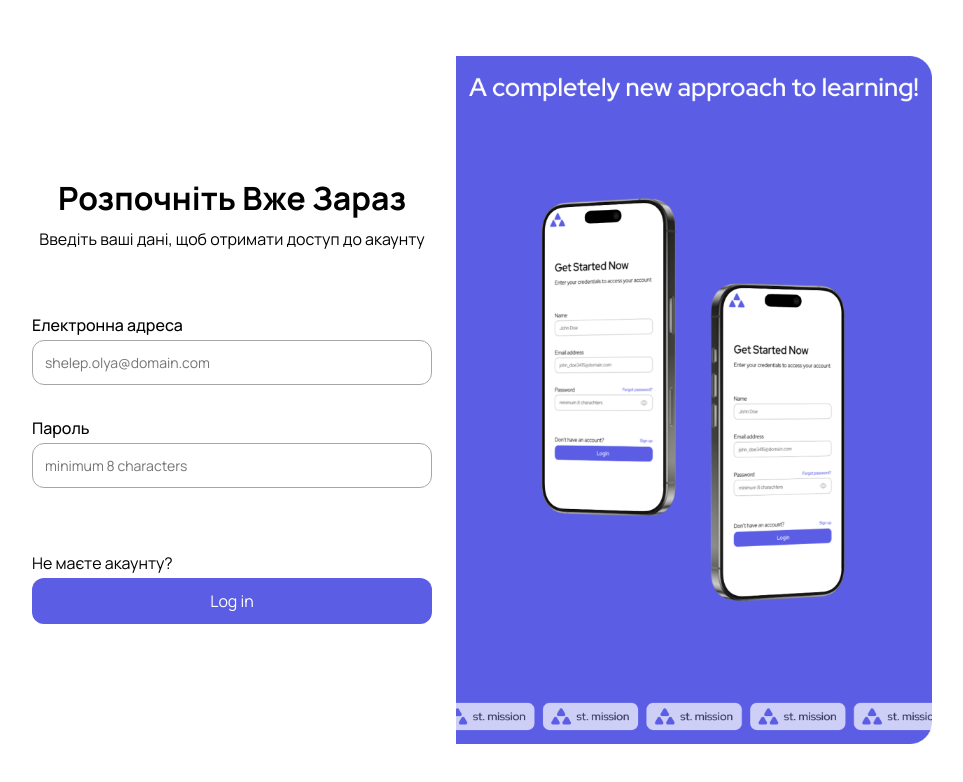
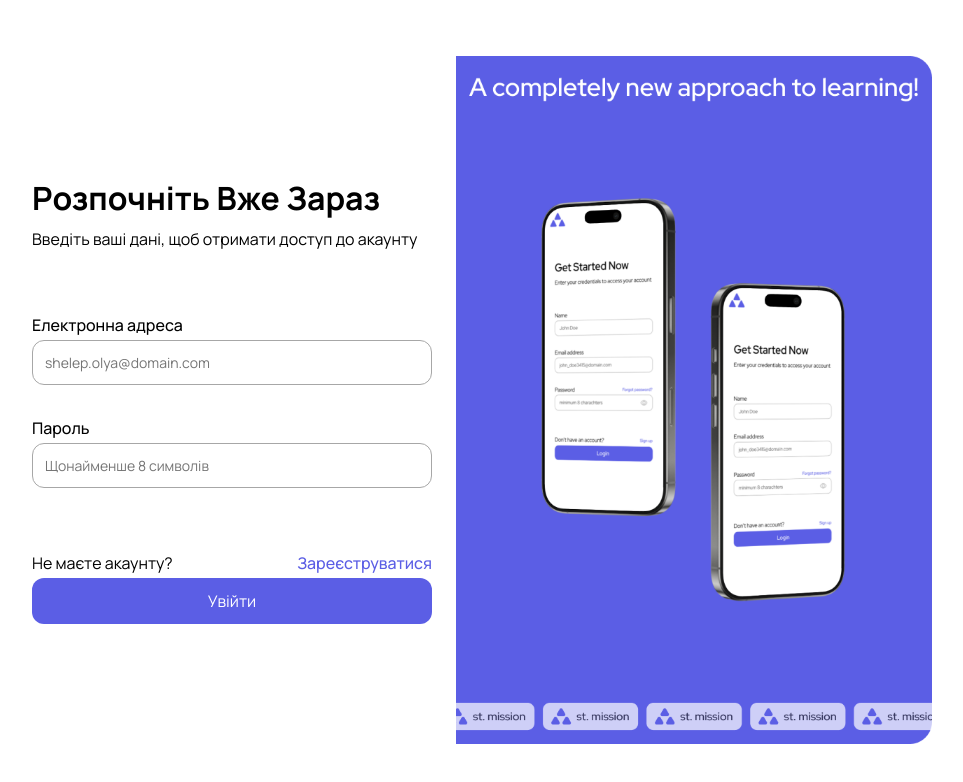
Before and after one commit to o-shelep/CourseWork_Frontend, a React (Create React App) app: page /login in a window 1280 px wide. Shown: the top 782 px of the page, without its empty margins (158-1121 px from the left). Built offline with nearby package versions, Linux system fonts and the light colour scheme; no server answers.

Commit message:
feat(login-form): align elements, add registration link, localize text to Ukrainian

```diff
--- a/src/components/LoginForm/LoginForm.css
+++ b/src/components/LoginForm/LoginForm.css
@@ -13,14 +13,16 @@
   max-width: 900px;
   width: 100%;
 }
+
 .heading-container {
-  text-align: left;
+  display: flex;
+  align-items: start;
   width: 100%;
 }
+
 .form-container {
   margin-right: 24px;
   width: 400px;
-  text-align: center;
 }
 
 .heading-container .heading {
@@ -38,7 +40,6 @@
 .register-input {
   display: flex;
   flex-direction: column;
-  text-align: left;
   margin-bottom: 32px;
 }
 
--- a/src/components/LoginForm/LoginForm.jsx
+++ b/src/components/LoginForm/LoginForm.jsx
@@ -1,4 +1,5 @@
 import React, { useState } from "react";
+import { Link } from "react-router-dom";
 import "./LoginForm.css";
 import backgroundImage from "../../assets/Registration_Banner.png";
 import { useLogin } from "../../hooks/useLogin";
@@ -50,7 +51,7 @@ const LoginForm = () => {
                 type="password"
                 name="password"
                 id="password"
-                placeholder="minimum 8 characters"
+                placeholder="Щонайменше 8 символів"
                 required
                 value={password}
                 onChange={(e) => setPassword(e.target.value)}
@@ -61,9 +62,11 @@ const LoginForm = () => {
 
             <div className="forgot-password-container">
               <p>Не маєте акаунту?</p>
+              <Link to="/register">Зареєструватися</Link>
             </div>
+
             <button className="register-btn" disabled={loading}>
-              {loading ? "Logging in..." : "Log in"}
+              {loading ? "Вхід..." : "Увійти"}
             </button>
           </form>
         </div>
--- a/src/components/SignupForm/SignupForm.jsx
+++ b/src/components/SignupForm/SignupForm.jsx
@@ -1,4 +1,5 @@
 import React, { useState } from "react";
+import { Link } from "react-router-dom";
 import { useSignup } from "../../hooks/useSignup";
 import "../LoginForm/LoginForm.css";
 import backgroundImage from "../../assets/Registration_Banner.png";
@@ -64,7 +65,7 @@ const SignupForm = () => {
                 type="password"
                 name="password"
                 id="password"
-                placeholder="minimum 8 characters"
+                placeholder="Щонайменше 8 символів"
                 required
                 value={password}
                 onChange={(e) => setPassword(e.target.value)}
@@ -72,9 +73,13 @@ const SignupForm = () => {
             </div>
 
             {error && <p style={{ color: "red" }}>{error}</p>}
+            <div className="forgot-password-container">
+              <p>Вже маєете акаунт?</p>
+              <Link to="/login">Увійти</Link>
+            </div>
 
             <button className="register-btn" type="submit" disabled={loading}>
-              {loading ? "Signing up..." : "Sign up"}
+              {loading ? "Реєстрація..." : "Зареєструватися"}
             </button>
           </form>
         </div>
--- a/src/components/TaskDetail/TaskDetail.jsx
+++ b/src/components/TaskDetail/TaskDetail.jsx
@@ -2,6 +2,7 @@ import React from "react";
 import { useParams } from "react-router-dom";
 import { useTasks } from "../../hooks/useTasks";
 import "./TaskDetail.css";
+import { formatSubject } from "../../utils/textUtil";
 
 const TaskDetail = () => {
   const { taskId } = useParams();
@@ -15,7 +16,7 @@ const TaskDetail = () => {
     <div className="task-detail-container">
       <div className="task-header">
         <div className="subject">
-          <div className="subject-icon">{task.title}</div>
+          <div className="subject-icon">{formatSubject(task.title)}</div>
           <h2 className="subject-title">{task.title}</h2>
         </div>
         <div className="teacher">
```
